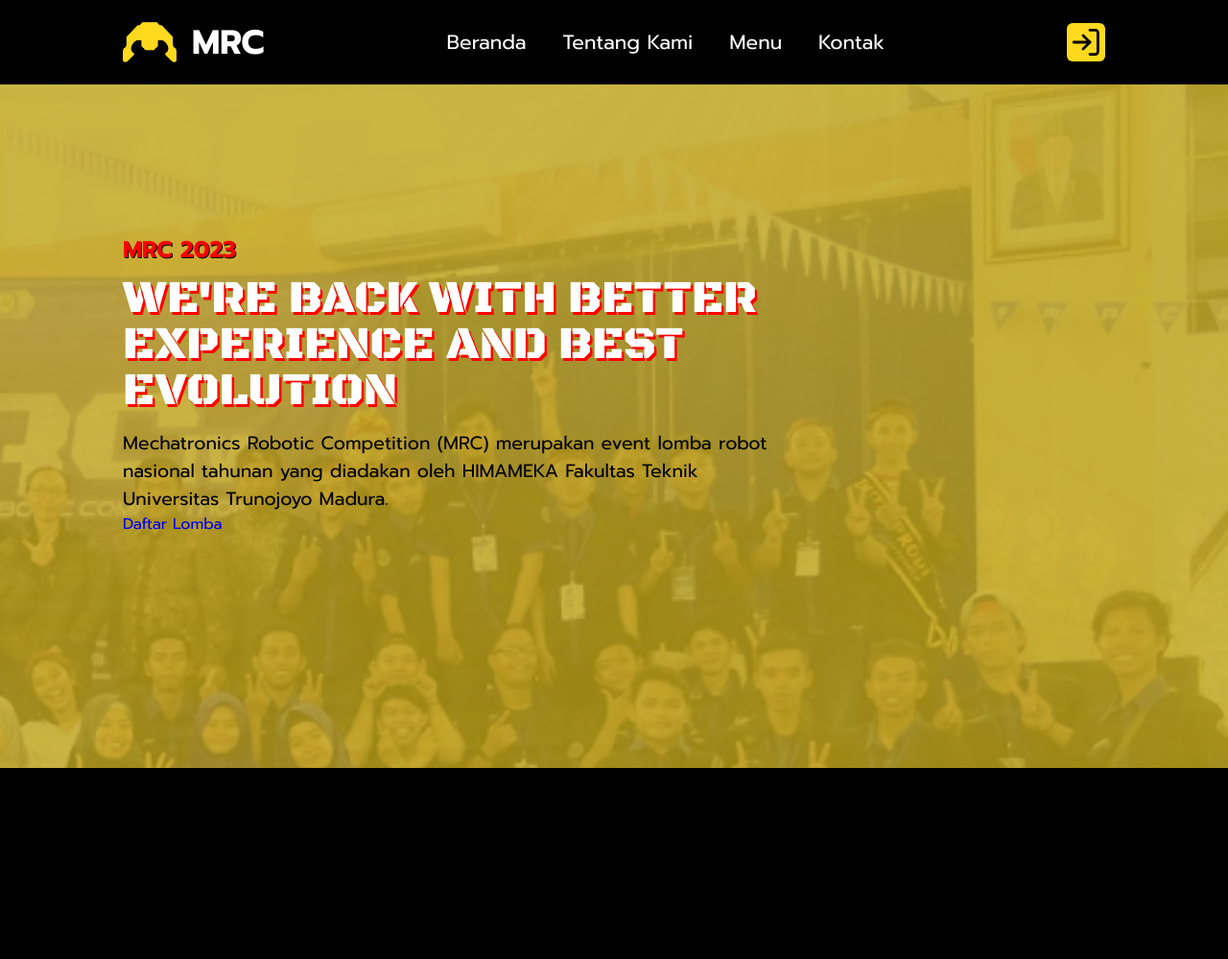
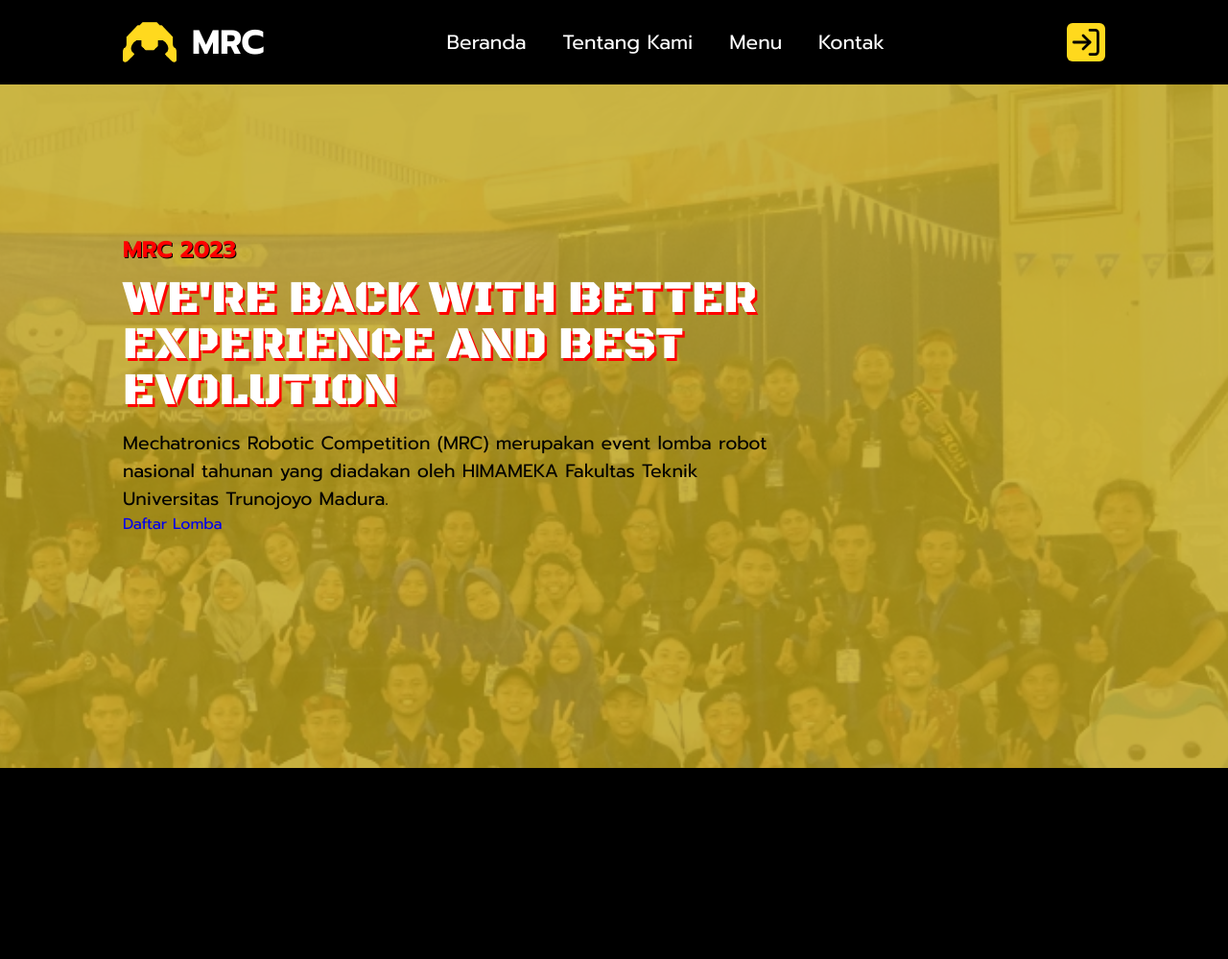
Before and after one commit to ubaidillah-dl/Projek-MRC, a PHP site: page / in a window 1280 px wide. Shown: the top 999 px of the page at 96% size. Run offline with PHP 8.4, Linux system fonts and the light colour scheme.

Commit message:
ubah background size

```diff
--- a/css/style.css
+++ b/css/style.css
@@ -143,7 +143,7 @@
   display: flex;
   align-items: center;
   background-repeat: no-repeat;
-  background-size: 200%;
+  background-size: 250vh;
   background-image: url("../assets/Bg1.jpg");
   animation: animate 250s infinite alternate linear;
   -webkit-animation: animate 250s infinite alternate linear;
```
